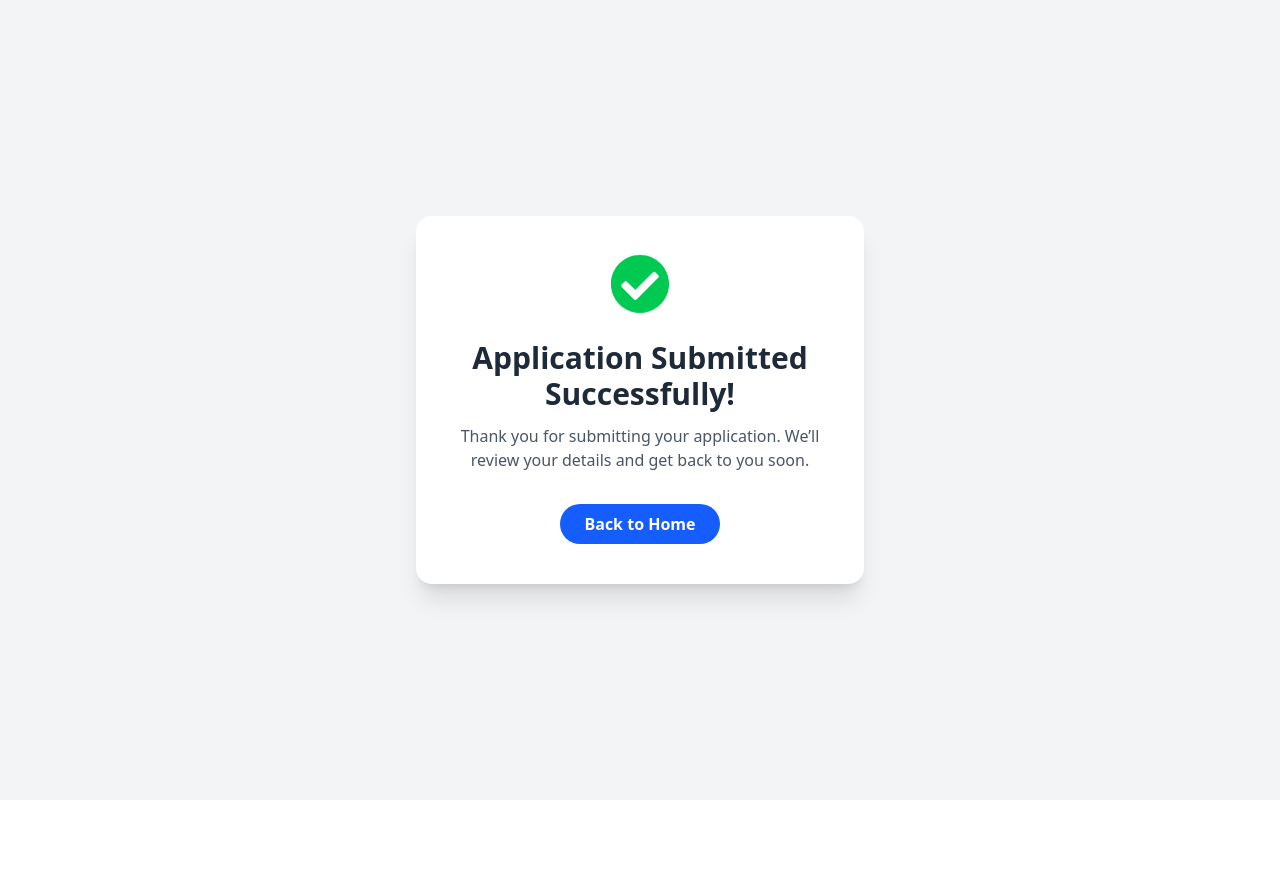
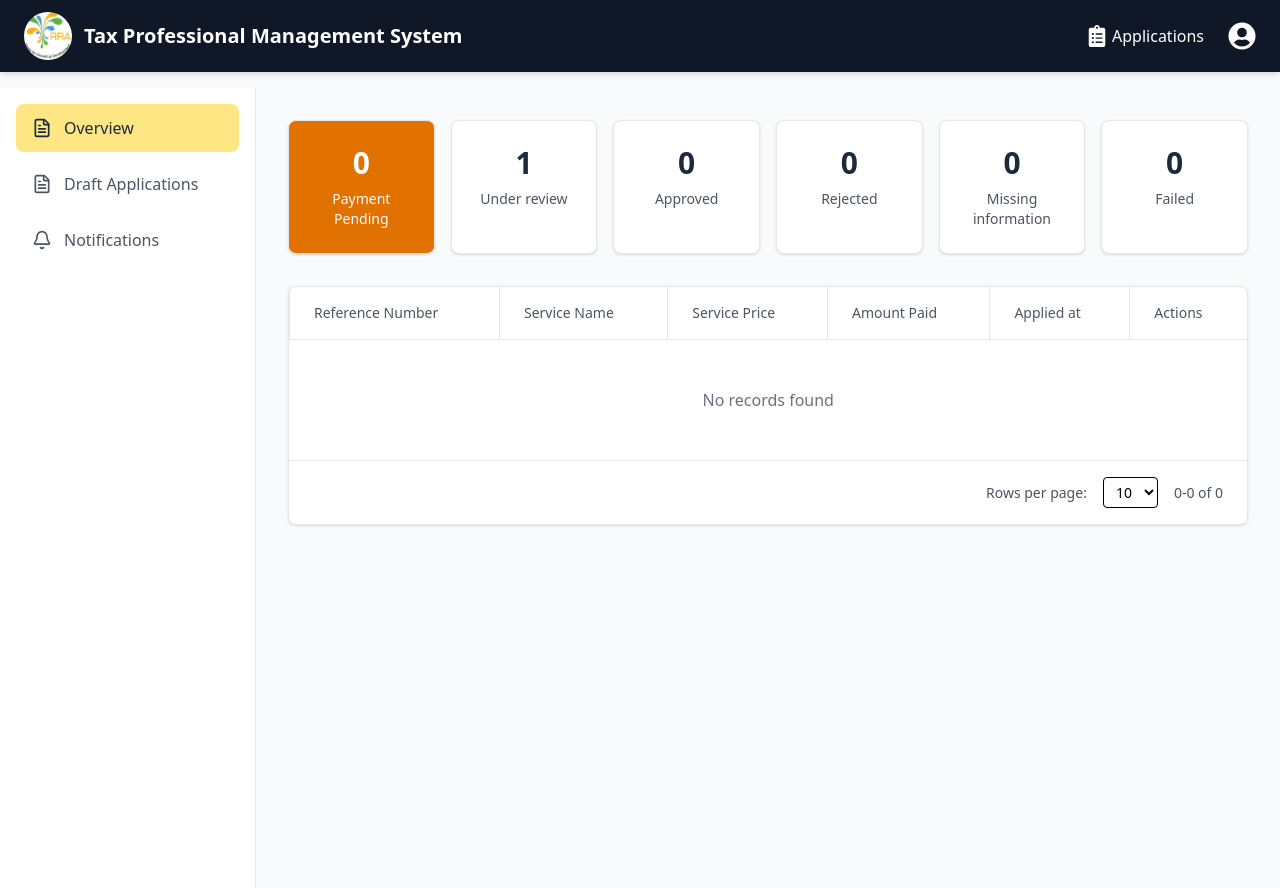
Before and after one commit to kezagiselle/RRA, a React (Vite) app in the folder taxProfessionals/: page /success in a window 1280 px wide. Before the commit the page ends 800 px from the top, so only its background shows below. Built offline with nearby package versions, Linux system fonts and the light colour scheme.

Commit message:
feat: applicant dashboard implementation

```diff
--- a/taxProfessionals/package.json
+++ b/taxProfessionals/package.json
@@ -12,6 +12,7 @@
   "dependencies": {
     "@tailwindcss/vite": "^4.1.17",
     "icons": "^1.0.0",
+    "lucide-react": "^0.553.0",
     "react": "^19.2.0",
     "react-dom": "^19.2.0",
     "react-icons": "^5.5.0",
--- a/taxProfessionals/src/App.tsx
+++ b/taxProfessionals/src/App.tsx
@@ -2,18 +2,23 @@ import './App.css'
 import ApplicantPage from './pages/ApplicantPage'
 import { BrowserRouter as Router, Routes, Route } from 'react-router-dom'
 import SuccessfulPage from './pages/SuccessfulPage'
+import ApplicantDashboard from './pages/ApplicantDashboard'
+
 
 
 function App() {
 
 
   return (
-    <Router>
-      <Routes>
-        <Route path="/" element={<ApplicantPage />} />
-        <Route path="/success" element={<SuccessfulPage />} />
-      </Routes>
-    </Router>
+    <>
+    <ApplicantDashboard />
+    </>
+    // <Router>
+    //   <Routes>
+    //     <Route path="/" element={<ApplicantPage />} />
+    //     <Route path="/success" element={<ApplicantDashboard />} />
+    //   </Routes>
+    // </Router>
 
 
   )
--- a/taxProfessionals/src/pages/ApplicantDashboard.tsx
+++ b/taxProfessionals/src/pages/ApplicantDashboard.tsx
@@ -1,11 +1,120 @@
-import React from 'react'
+import React from 'react';
+import { FileText, Bell } from 'lucide-react';
+import Header from './Header';
 
-function ApplicantDashboard() {
+export default function ApplicantDashboard() {
+  const statusCards = [
+    { label: 'Payment Pending', count: 0, highlighted: true },
+    { label: 'Under review', count: 1 },
+    { label: 'Approved', count: 0 },
+    { label: 'Rejected', count: 0 },
+    { label: 'Missing information', count: 0 },
+    { label: 'Failed', count: 0 }
+  ];
+
   return (
-    <div>
+    <div className="min-h-screen bg-gray-50">
 
+
+      <Header
+        isLoggedIn={true}
+        isLoginPage={false}
+        username="John Doe"
+        userRole="USER"  // changed from "ADMIN" to "USER" so Officers button won't show
+        handleLogout={() => console.log('logout')}
+        handleApplicationsClick={() => console.log('applications clicked')}
+        handleViewOfficers={() => {}}
+      />
+
+      <div className="flex mt-4">
+
+        <aside className="w-64 bg-white min-h-screen border-r border-gray-200">
+          <nav className="p-4 space-y-2">
+            <button className="w-full flex items-center space-x-3 px-4 py-3 bg-amber-200 rounded-lg text-gray-800">
+              <FileText size={20} />
+              <span>Overview</span>
+            </button>
+            <button className="w-full flex items-center space-x-3 px-4 py-3 text-gray-600 hover:bg-gray-100 rounded-lg">
+              <FileText size={20} />
+              <span>Draft Applications</span>
+            </button>
+
+            <button className="w-full flex items-center space-x-3 px-4 py-3 text-gray-600 hover:bg-gray-100 rounded-lg">
+              <Bell size={20} />
+              <span>Notifications</span>
+            </button>
+          </nav>
+        </aside>
+
+
+        <main className="flex-1 p-8">
+
+          <div className="grid grid-cols-6 gap-4 mb-8">
+            {statusCards.map((card, index) => (
+              <div
+                key={index}
+                className={`${
+                  card.highlighted
+                    ? 'bg-amber-600 text-white'
+                    : 'bg-white text-gray-800'
+                } rounded-lg p-6 shadow-sm text-center border border-gray-200`}
+              >
+                <div className="text-3xl font-bold mb-2">{card.count}</div>
+                <div className={`text-sm ${card.highlighted ? 'text-white' : 'text-gray-600'}`}>
+                  {card.label}
+                </div>
+              </div>
+            ))}
+          </div>
+
+
+          <div className="bg-white rounded-lg shadow-sm border border-gray-200">
+            <div className="overflow-x-auto">
+              <table className="w-full border-collapse">
+                <thead>
+                  <tr className="border-b border-gray-200">
+                    {[
+                      'Reference Number',
+                      'Service Name',
+                      'Service Price',
+                      'Amount Paid',
+                      'Applied at',
+                      'Actions',
+                    ].map((h) => (
+                      <th
+                        key={h}
+                        className="text-left px-6 py-4 text-sm font-medium text-gray-600 border-l border-gray-200 last:border-r-0"
+                      >
+                        {h}
+                      </th>
+                    ))}
+                  </tr>
+                </thead>
+                <tbody>
+                  <tr>
+                    <td colSpan={6} className="text-center py-12 text-gray-500 border-t border-gray-200">
+                      No records found
+                    </td>
+                  </tr>
+                </tbody>
+              </table>
+            </div>
+
+
+            <div className="flex items-center justify-end px-6 py-4 border-t border-gray-200">
+              <div className="flex items-center space-x-4">
+                <span className="text-sm text-gray-600">Rows per page:</span>
+                <select className="border rounded px-2 py-1 text-sm">
+                  <option>10</option>
+                  <option>25</option>
+                  <option>50</option>
+                </select>
+                <span className="text-sm text-gray-600">0-0 of 0</span>
+              </div>
+            </div>
+          </div>
+        </main>
+      </div>
     </div>
-  )
+  );
 }
-
-export default ApplicantDashboard
```
Also changed, not shown: 1 other file (tests, documents, lock files or other folders).
